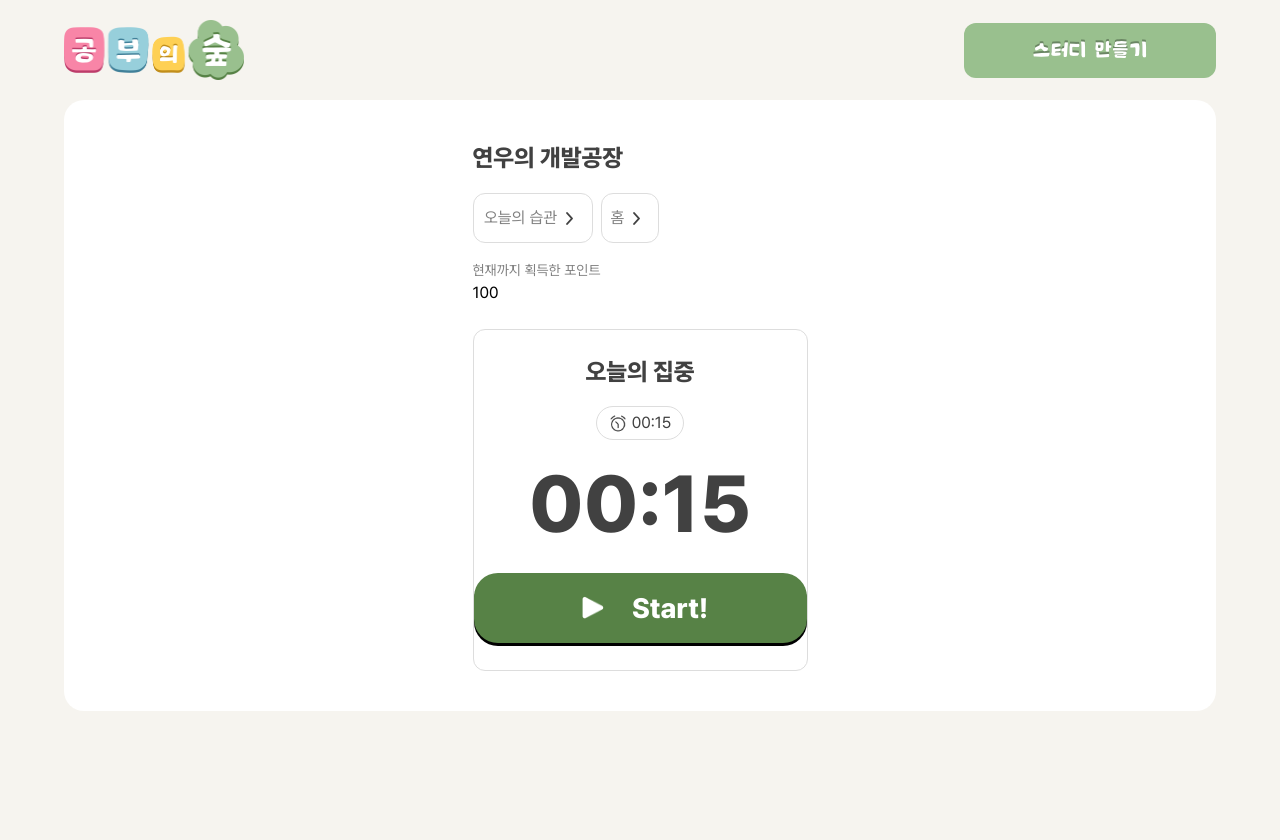
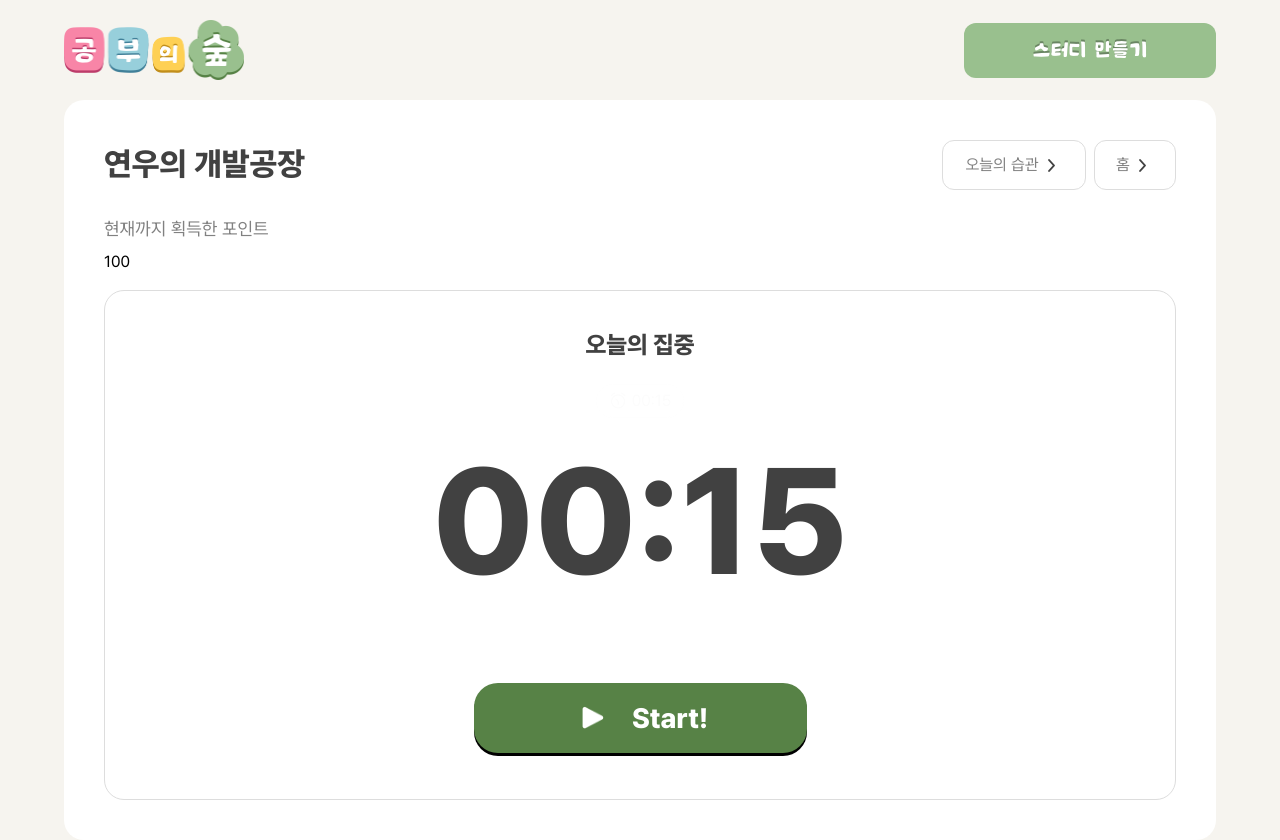
Before and after one commit to CodeitFS5th/5th_StudyForest_team3_FE, a Next.js app: page /study/1/focus in a window 1280 px wide. Before the commit the page ends 800 px from the top, so only its background shows below. Built offline with nearby package versions, Linux system fonts and the light colour scheme.

Commit message:
✨ Refactor: Extract timer component and utility functions for focus page

```diff
--- /dev/null
+++ b/src/app/study/[id]/focus/_components/timer.tsx
@@ -0,0 +1,115 @@
+"use client";
+
+import { useState, useEffect, useRef } from "react";
+import Image from "next/image";
+import timerImage from "@/assets/images/icon/ic_timer.png";
+import {
+  ButtonStart,
+  ButtonStop,
+  ButtonStartDisabled,
+} from "@/components/button/ButtonRound";
+import { ButtonRestart, ButtonPause } from "@/components/button/ButtonCircle";
+import { formatTime } from "../core/utils";
+
+const styles = {
+  timerColor: {
+    unsuccess: "text-custom-color-red-200",
+    success: "text-custom-color-black-400",
+    default: "text-custom-color-black-300",
+  },
+};
+
+export default function Timer({ studyTimer }: { studyTimer: number }) {
+  const [time, setTime] = useState(studyTimer);
+  const [isRunning, setIsRunning] = useState(false);
+  const [isSuccess, setIsSuccess] = useState<boolean | null>(null);
+
+  const intervalIdRef = useRef<NodeJS.Timeout | undefined>(undefined);
+
+  useEffect(() => {
+    if (isRunning) {
+      setIsSuccess(() => false);
+      intervalIdRef.current = setInterval(() => {
+        setTime((prevTime) => {
+          return (prevTime ?? 0) - 1;
+        });
+      }, 1000);
+    } else {
+      if (intervalIdRef.current) {
+        clearInterval(intervalIdRef.current);
+      }
+    }
+
+    return () => {
+      if (intervalIdRef.current) {
+        clearInterval(intervalIdRef.current);
+      }
+    };
+  }, [isRunning]);
+
+  useEffect(() => {
+    if (time <= 0) {
+      setIsSuccess(() => true);
+    }
+  }, [time]);
+
+  const startTimer = () => {
+    setIsRunning(() => true);
+  };
+
+  const pauseTimer = () => {
+    setIsRunning(() => false);
+  };
+
+  const stopTimer = () => {
+    setIsRunning(() => false);
+    setIsSuccess(() => null);
+    setTime(() => studyTimer);
+  };
+
+  return (
+    <div className="flex flex-col items-center h-[342px] pt-[24px] md:pt-[40px] py-[16px] md:py-[24px] pb-[27px] rounded-[20px] border border-custom-color-black-200 md:h-[510px] xl:w-full">
+      <h2 className="mb-[16px] text-[24px] font-[800] leading-[28.64px] text-custom-color-black-400 md:mb-[24px]">
+        오늘의 집중
+      </h2>
+      <div
+        className={
+          "flex items-center w-fit px-[12px] py-[4px] mb-[17px] gap-[4px] border-[1px] border-custom-color-black-200 rounded-[50px] text-custom-color-black-400 md:mb-[55px] " +
+          (!isRunning ? "opacity-1" : "")
+        }
+      >
+        <Image src={timerImage} alt="time" width={19} height={19} />
+        {formatTime(studyTimer)}
+      </div>
+      <span
+        className={`mb-[40px] text-[80px] md:text-[120px] xl:text-[150px] font-[800] text-center leading-[95.47px] md:mb-[115px]
+        ${
+          isSuccess === false
+            ? styles.timerColor.unsuccess
+            : styles.timerColor.success
+        }`}
+      >
+        {formatTime(time)}
+      </span>
+      <div className="flex gap-[8px]">
+        <div>
+          {isRunning && isSuccess === false && (
+            <ButtonRestart onClick={stopTimer} />
+          )}
+        </div>
+        <div>
+          {!isRunning && <ButtonStart onClick={startTimer} />}
+          {isRunning && isSuccess === false && <ButtonStartDisabled />}
+          {isRunning && isSuccess === true && (
+            <ButtonStop onClick={stopTimer} />
+          )}
+        </div>
+        <div>
+          {isRunning && isSuccess === false && (
+            <ButtonPause onClick={pauseTimer} />
+          )}
+        </div>
+      </div>
+    </div>
+  );
+}
--- /dev/null
+++ b/src/app/study/[id]/focus/core/utils.ts
@@ -0,0 +1,10 @@
+// 시간 포맷 변환 함수
+export const formatTime = (timeInSeconds: number) => {
+  const minutes = Math.floor(Math.abs(timeInSeconds) / 60); // 분 계산
+  const seconds = Math.abs(timeInSeconds) % 60; // 초 계산
+  const formattedMinutes = minutes < 10 ? `0${minutes}` : minutes;
+  const formattedSeconds = seconds < 10 ? `0${seconds}` : seconds;
+  return `${
+    timeInSeconds < 0 ? "-" : ""
+  }${formattedMinutes}:${formattedSeconds}`;
+};
--- a/src/app/study/[id]/focus/page.tsx
+++ b/src/app/study/[id]/focus/page.tsx
@@ -1,28 +1,13 @@
 "use client";
 
 import { useParams } from "next/navigation";
-import { useState, useEffect, useRef } from "react";
 import { ButtonHabit, ButtonHome } from "@/components/button/ButtonNav";
-import {
-  ButtonStart,
-  ButtonStop,
-  ButtonStartDisabled,
-} from "@/components/button/ButtonRound";
-import Image from "next/image";
-import timerImage from "@/assets/images/icon/ic_timer.png";
-
-const styles = {
-  timerColor: {
-    unsuccess: "text-custom-color-red-200",
-    success: "text-custom-color-black-400",
-    default: "text-custom-color-black-300",
-  },
-};
+import Timer from "./_components/timer";
 
 export default function FocusPage() {
-  const params = useParams();
-  const { id } = params;
+  const { id } = useParams();
 
+  // todo: API로 데이터 받아오기
   const data = [
     {
       id: "1",
@@ -34,110 +19,30 @@ export default function FocusPage() {
 
   const study = data.find((item) => item.id === id);
 
-  // 타이머
-  const [time, setTime] = useState(study ? study.timer : 0);
-  const [isRunning, setIsRunning] = useState(false);
-  const [isFocusSuccess, setIsFocusSuccess] = useState<boolean | null>(null);
-  const intervalIdRef = useRef<NodeJS.Timeout | undefined>(undefined);
-
-  // 시간 포맷 변환 함수
-  const formatTime = (timeInSeconds: number) => {
-    const minutes = Math.floor(Math.abs(timeInSeconds) / 60); // 분 계산
-    const seconds = Math.abs(timeInSeconds) % 60; // 초 계산
-    const formattedMinutes = minutes < 10 ? `0${minutes}` : minutes;
-    const formattedSeconds = seconds < 10 ? `0${seconds}` : seconds;
-    return `${
-      timeInSeconds < 0 ? "-" : ""
-    }${formattedMinutes}:${formattedSeconds}`;
-  };
-
-  useEffect(() => {
-    if (isRunning) {
-      intervalIdRef.current = setInterval(() => {
-        setTime((prevTime) => {
-          return (prevTime ?? 0) - 1;
-        });
-      }, 1000);
-    } else {
-      if (intervalIdRef.current) {
-        clearInterval(intervalIdRef.current);
-      }
-    }
-
-    return () => {
-      if (intervalIdRef.current) {
-        clearInterval(intervalIdRef.current);
-      }
-    };
-  }, [isRunning]);
-
-  useEffect(() => {
-    if (time <= 0) {
-      setIsFocusSuccess(() => true);
-    }
-  }, [time]);
-
-  const startTimer = () => {
-    setIsRunning(() => true);
-    setIsFocusSuccess(() => false);
-  };
-
-  const stopTimer = () => {
-    setIsRunning(() => false);
-    setIsFocusSuccess(() => null);
-  };
-
   return (
-    <div className="flex flex-col h-fit gap-[24px]">
-      <header className="flex flex-col gap-[17px]">
-        <div className="flex flex-col w-[312px] gap-[17px]">
-          <h1 className="text-[24px] font-[800] text-custom-color-black-400">
+    <div className="flex flex-col w-full h-full gap-[16px]">
+      <header className="flex flex-col gap-[25px]">
+        <div className="flex flex-col gap-[17px] md:flex-row md:justify-between">
+          <h1 className="text-[24px] font-[800] text-custom-color-black-400 md:text-[32px] ">
             {study?.name}
           </h1>
           <div className="flex gap-[8px]">
-            <div className="w-[120px]">
+            <div className="w-[120px] md:w-[144px]">
               <ButtonHabit>오늘의 습관</ButtonHabit>
             </div>
-            <div className="w-[58px]">
+            <div className="w-[58px] md:w-[82px]">
               <ButtonHome>홈</ButtonHome>
             </div>
           </div>
         </div>
-        <div className="flex flex-col">
-          <p className="text-[14px] font-[400] text-custom-color-black-300">
+        <div className="flex flex-col gap-[8px]">
+          <p className="text-[16px] md:text-[18px] font-[400] text-custom-color-black-300">
             현재까지 획득한 포인트
           </p>
           <p>{study?.point}</p>
         </div>
       </header>
-      <div className="flex flex-col items-center justify-between h-[342px] pt-[24px] py-[16px] pb-[27px] rounded-[12px] border border-custom-color-black-200">
-        <div className="flex flex-col flex- w-[280px] h-[236px] items-center gap-[16px]">
-          <h2 className="text-[24px] font-[800] text-custom-color-black-400">
-            오늘의 집중
-          </h2>
-          <div className="flex items-center w-fit gap-[4px] border-[1px] border-custom-color-black-200 rounded-[50px] px-[12px] py-[4px] text-custom-color-black-400">
-            <Image src={timerImage} alt="time" width={19} height={19} />
-            {formatTime(study?.timer ?? 0)}
-          </div>
-          <span
-            className={`text-[80px] font-[800] text-center leading-[95.47px]
-            ${
-              isFocusSuccess === false
-                ? styles.timerColor.unsuccess
-                : styles.timerColor.success
-            }`}
-          >
-            {formatTime(time)}
-          </span>
-        </div>
-        <div className="flex gap-[8px]">
-          {!isRunning && <ButtonStart onClick={startTimer} />}
-          {isRunning && isFocusSuccess === false && <ButtonStartDisabled />}
-          {isRunning && isFocusSuccess === true && (
-            <ButtonStop onClick={stopTimer} />
-          )}
-        </div>
-      </div>
+      <Timer studyTimer={study?.timer ?? 0} />
     </div>
   );
 }
```
